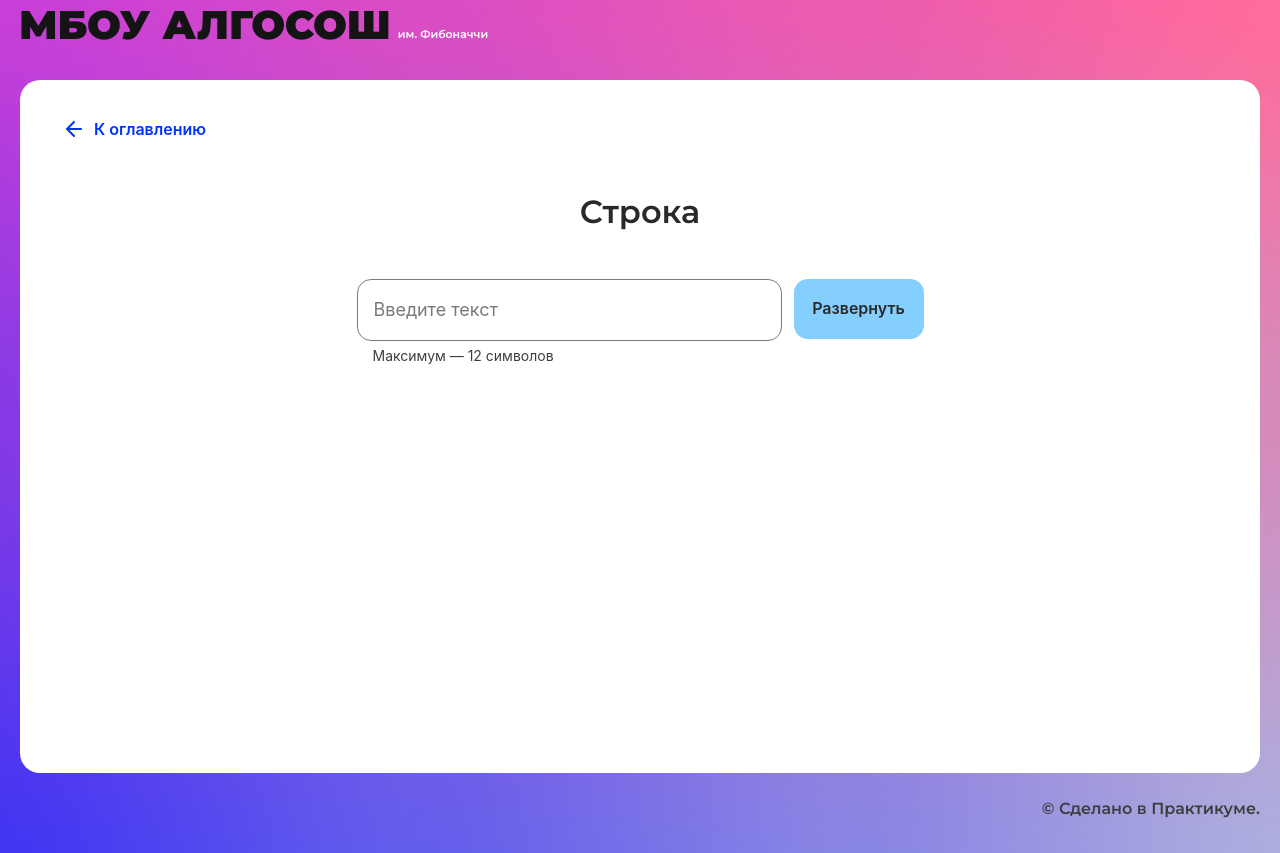
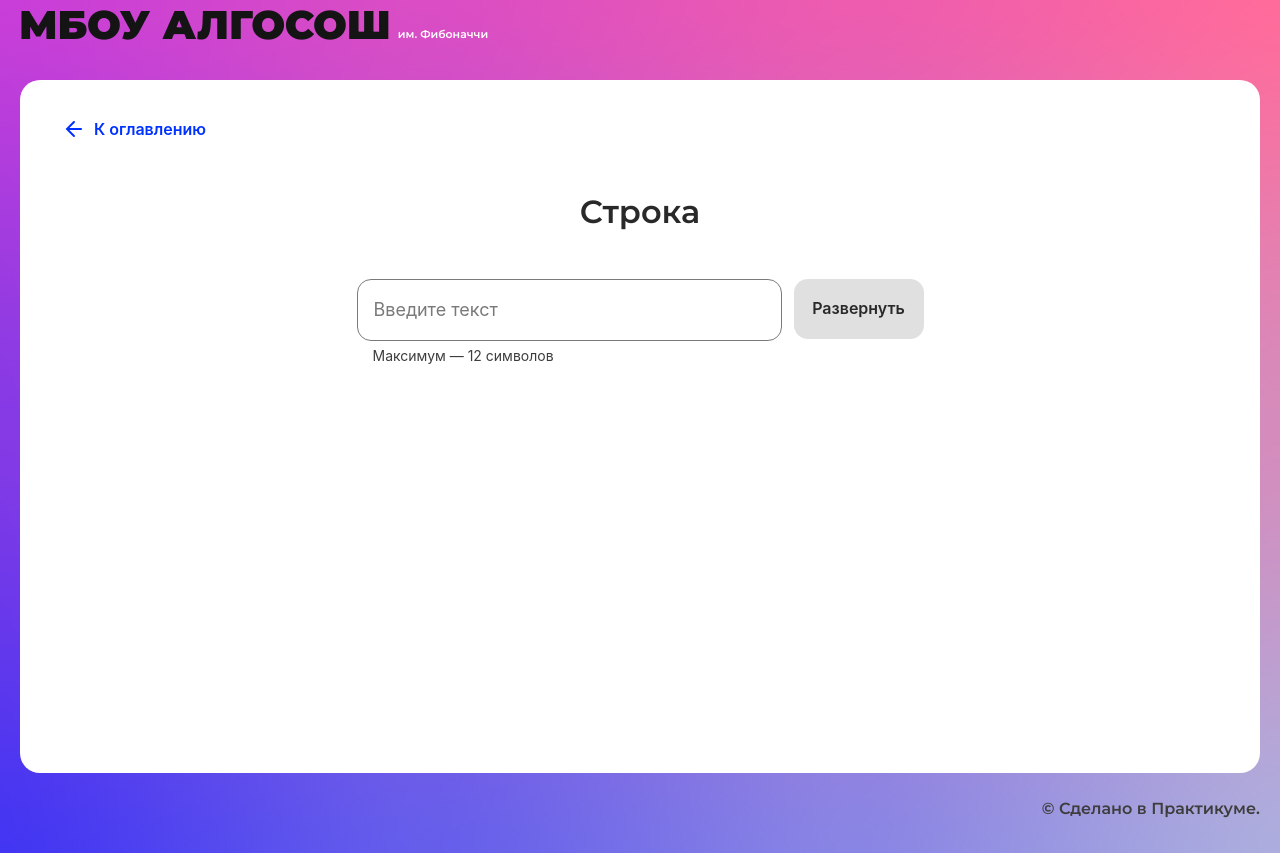
Before and after one commit to EvgeniiMalashin/algososh, a React (Create React App) app: page /recursion in a window 1280 px wide. Built offline with nearby package versions, Linux system fonts and the light colour scheme.

Commit message:
v1.5 + fix button

```diff
--- a/src/components/string/string.tsx
+++ b/src/components/string/string.tsx
@@ -75,6 +75,7 @@ export const StringComponent: React.FC = () => {
           type="submit"
           text="Развернуть"
           isLoader={isLoading}
+          disabled={inputValue ? false : true}
         />
       </form>
       <div className={styles.container}>
```
Also changed, not shown: 1 other file (tests, documents, lock files or other folders).
